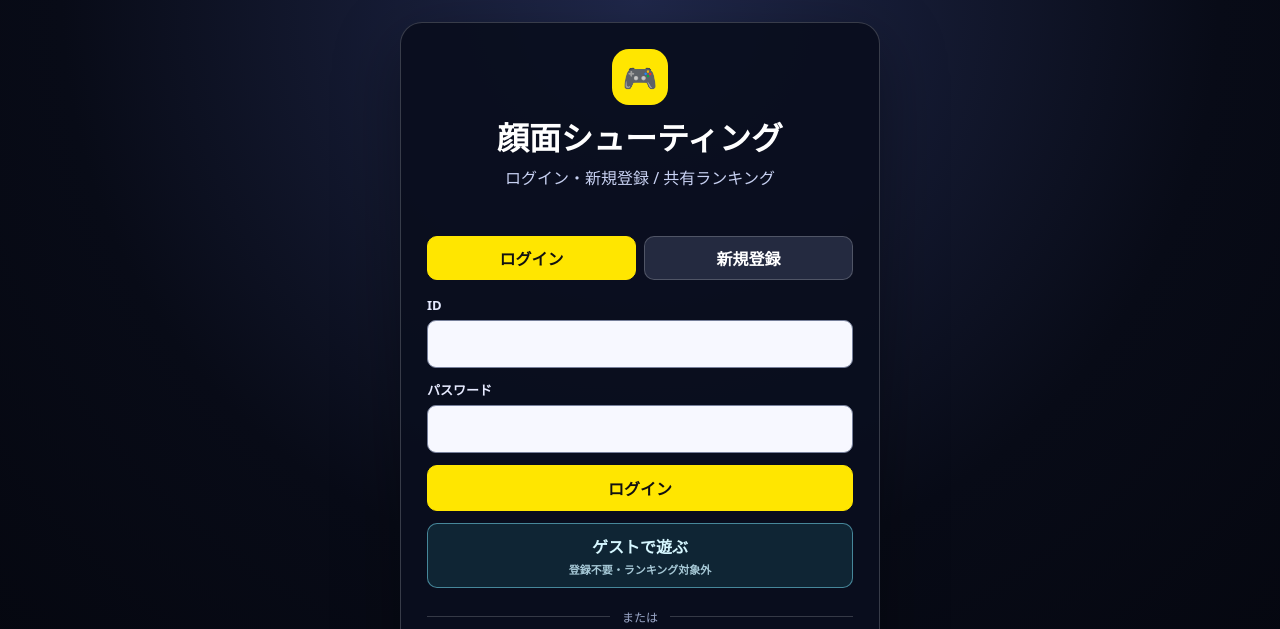
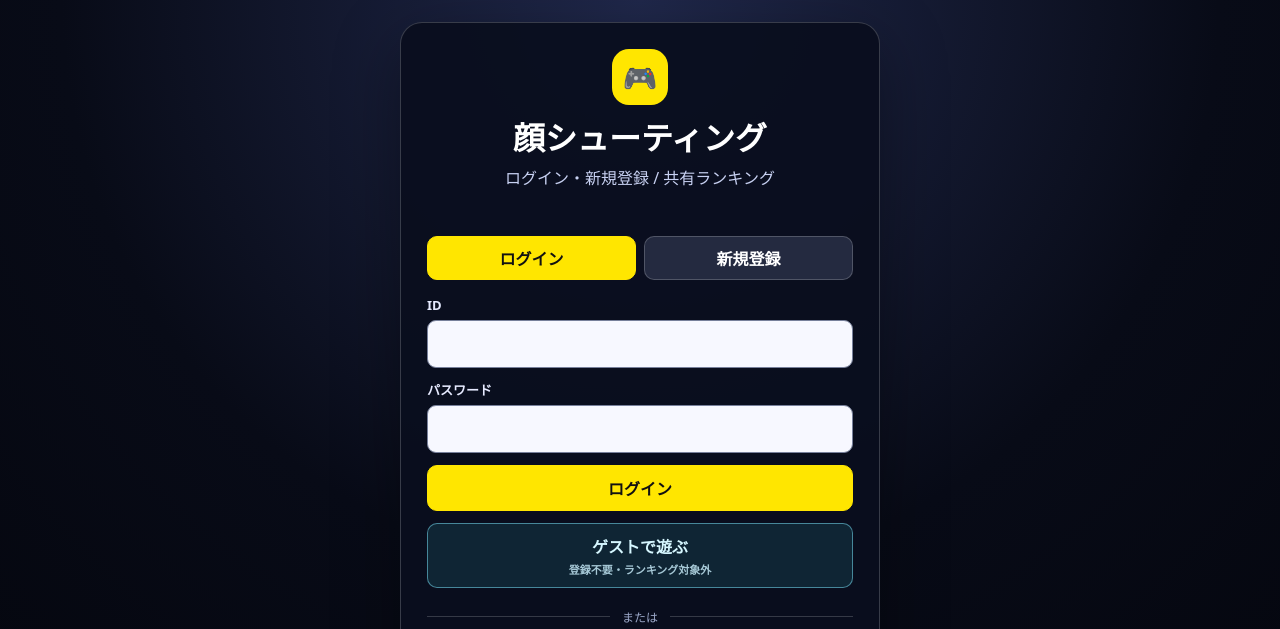
Before and after one commit to pan933/face-shooter-online, a plain HTML site: page 顔面シューティング_GitHubPages版/index.html in a window 1280 px wide. Shown: the top 629 px of the page. Drawn offline with Linux system fonts and the light colour scheme.

Commit message:
Update index.html

```diff
--- a/顔面シューティング_GitHubPages版/index.html
+++ b/顔面シューティング_GitHubPages版/index.html
@@ -12,7 +12,7 @@
   <main class="auth-shell">
     <section class="auth-card">
       <div class="brand-mark">🎮</div>
-      <h1>顔面シューティング</h1>
+      <h1>顔シューティング</h1>
       <p class="subtitle">ログイン・新規登録 / 共有ランキング</p>
       <div id="globalMessage" class="message" role="status" aria-live="polite"></div>
 
```
